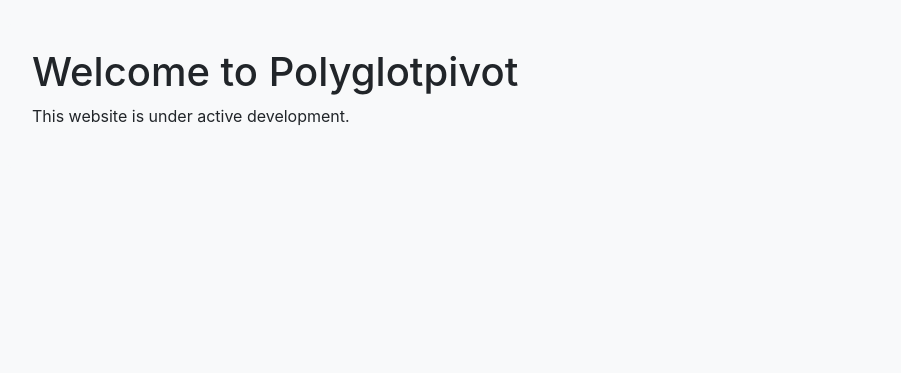
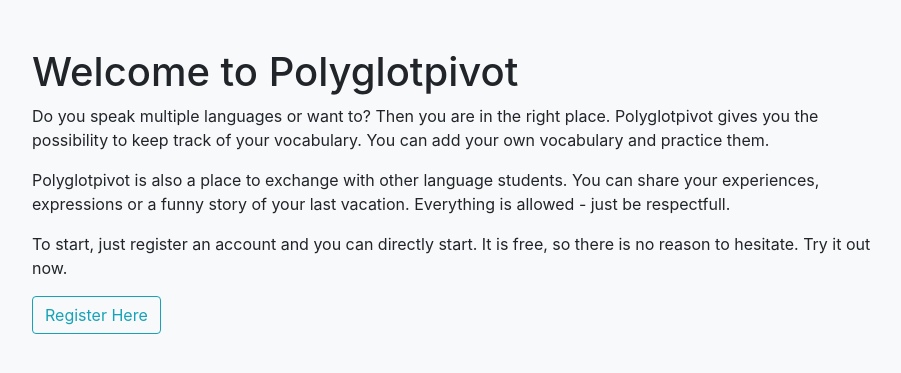
Before and after one commit to julianzulehner/polyglotpivot, a Python web app: template app/templates/index.html in a window 1280 px wide. Shown: the part 106-479 px from the top of the page, without its empty margins (184-1085 px from the left). Run offline with Jinja, Linux system fonts and the light colour scheme; the template is opened without the code that fills it, so the values that code supplies are empty; some libraries are stand-ins or nearby versions.

Commit message:
Removed error, changed landing page

```diff
--- a/app/templates/_post.html
+++ b/app/templates/_post.html
@@ -2,7 +2,6 @@
     <!-- <td><img src="{{ post.author.avatar(60) }}"></td> -->
     <td>
         <a href="#"><span class="badge badge-primary">{{ post.author.username }}</span></a>
-        <!-- TODO Repair the link to user <a href="{{ url_for('user', username=post.author.username) }}"><span class="badge badge-primary">{{ post.author.username }}</span></a> -->
     </td>
     <td>
         {{ post.body }}
--- a/app/templates/index.html
+++ b/app/templates/index.html
@@ -9,7 +9,7 @@
             {% for error in form.post.errors %}
             <span style="color: red;">[{{ error }}]</span>
             {% endfor %}
-            <p>{{ form.submit() }}</p>
+            <p>{{ form.submit(class="btn btn-outline-info") }}</p>
         </form>
         <hr>
         <div class="responsive-table">
@@ -27,6 +27,20 @@
         </div>
     {% else %}
         <h1> Welcome to Polyglotpivot </h1>
-        <p> This website is under active development. </p>
+        <p>
+            Do you speak multiple languages or want to? Then you are in the right place.
+            Polyglotpivot gives you the possibility to keep track of your vocabulary.
+            You can add your own vocabulary and practice them.
+        </p>
+        <p>
+            Polyglotpivot is also a place to exchange with other language students. You can
+            share your experiences, expressions or a funny story of your last vacation. Everything
+            is allowed - just be respectfull.
+        </p>
+        <p>
+            To start, just register an account and you can directly start. It is free, so there is no
+            reason to hesitate. Try it out now. <br>
+        </p>
+        <a href="{{url_for('register')}}"><span class="btn btn-outline-info">Register Here</span></a>
     {% endif %}
 {% endblock %}
```
Also changed, not shown: app/routes.py (+10 -3 lines).
